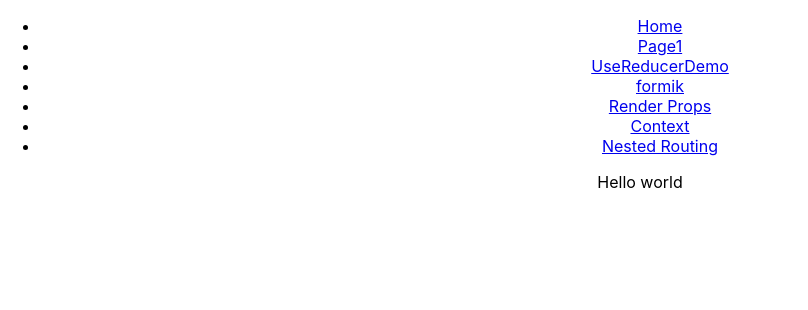
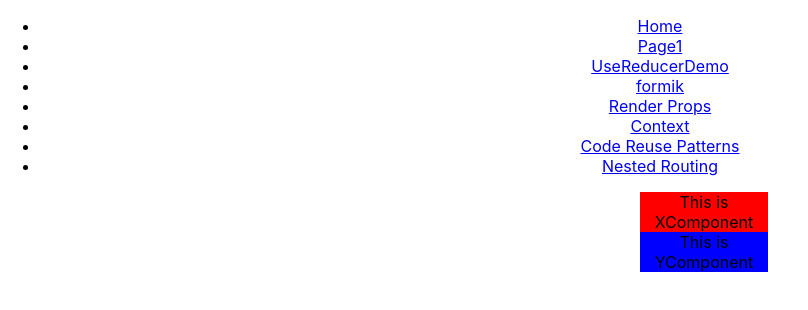
Before and after one commit to byorn/testing-react, a React (Create React App) app: page /codereuse in a window 1280 px wide. Shown: the top 310 px of the page, without its empty margins (0-808 px from the left). Built offline with nearby package versions, Linux system fonts and the light colour scheme.

Commit message:
patterns

```diff
--- a/src/App.js
+++ b/src/App.js
@@ -7,11 +7,12 @@ import {
   Link
 } from "react-router-dom";
 import Page1 from './pages/Page1';
-import UseReducerDemo from './pages/UseReducerDemo';
+import ReducerExample from './pages/ReducerExample';
 import RenderProps from './pages/RenderProps';
 import SignupForm from './pages/SignupForm';
 import ContextExample from './pages/ContextExample';
 import NestedRouting from './pages/NestedRouting';
+import CodeReusePattern from './pages/CodeReusePattern';
 
 function App() {
   return (
@@ -40,6 +41,9 @@ function App() {
               <Link to="/context">Context</Link>
             </li>
             <li>
+              <Link to="/codereuse">Code Reuse Patterns</Link>
+            </li>
+            <li>
               <Link to="/nestedrouting">Nested Routing</Link>
             </li>
           </ul>
@@ -52,7 +56,7 @@ function App() {
               <Page1/>
           </Route>
           <Route path="/useReducer">
-             <UseReducerDemo/>
+             <ReducerExample/>
           </Route>
           <Route path="/formik">
              <SignupForm/>
@@ -62,6 +66,9 @@ function App() {
           </Route>
           <Route path="/context">
              <ContextExample/>
+          </Route>
+          <Route path="/codereuse">
+             <CodeReusePattern/>
           </Route>
           <Route path="/nestedrouting">
              <NestedRouting/>
--- /dev/null
+++ b/src/pages/CodeReusePattern.css
@@ -0,0 +1,16 @@
+.border-class{
+    border: 1px solid brown;
+    margin: 2px;
+}
+.xcomp {
+        background: red;
+        width: 10%;
+        margin-left: 50%;
+
+}
+
+.ycomp {
+    background:blue;
+    width: 10%;
+    margin-left: 50%;
+}
--- /dev/null
+++ b/src/pages/CodeReusePattern.js
@@ -0,0 +1,36 @@
+import React, {Component, useState} from 'react'
+import './CodeReusePattern.css';
+
+const XComponent = () => (<div className="xcomp"> This is XComponent </div>)
+const YComponent = () => (<div className="ycomp"> This is YComponent </div>)
+
+const CodeReusePattern = () => {
+
+    const XComponentWithBorder = withBorderHOC(XComponent);
+
+    return (<>
+
+
+         <XComponentWithBorder />
+         <Border>   <YComponent/>  </Border>
+
+            </>)
+}
+
+const Border = ({children})=>{
+    const [borderClass, setBorderClass] = useState('no-border');
+    return (
+        <div className={borderClass} onMouseLeave={()=>setBorderClass('no-border')} onMouseEnter={()=>setBorderClass('border-class')}>
+                  { children }
+        </div>
+    )
+}
+
+const withBorderHOC = (Innercomponent) => {
+    const BorderdComponen = (props)=>{
+        return (<Border>  <Innercomponent/>  </Border>)
+    }
+    return BorderdComponen;
+}
+
+export default CodeReusePattern;
--- a/src/pages/UseReducerDemo.js
+++ b/src/pages/ReducerExample.js
@@ -8,7 +8,7 @@ const counterReducer = (state, action)=>{
     }
 }
 
-const UseReducerDemo = () => {
+const ReducerExample = () => {
 
 
     const initialState = { counter: 0 };
@@ -19,4 +19,4 @@ const UseReducerDemo = () => {
     <button onClick={()=>dispatch({type:'INCREMENT'})} > increment </button>
     </div>
 }
-export default UseReducerDemo;
+export default ReducerExample;
```
